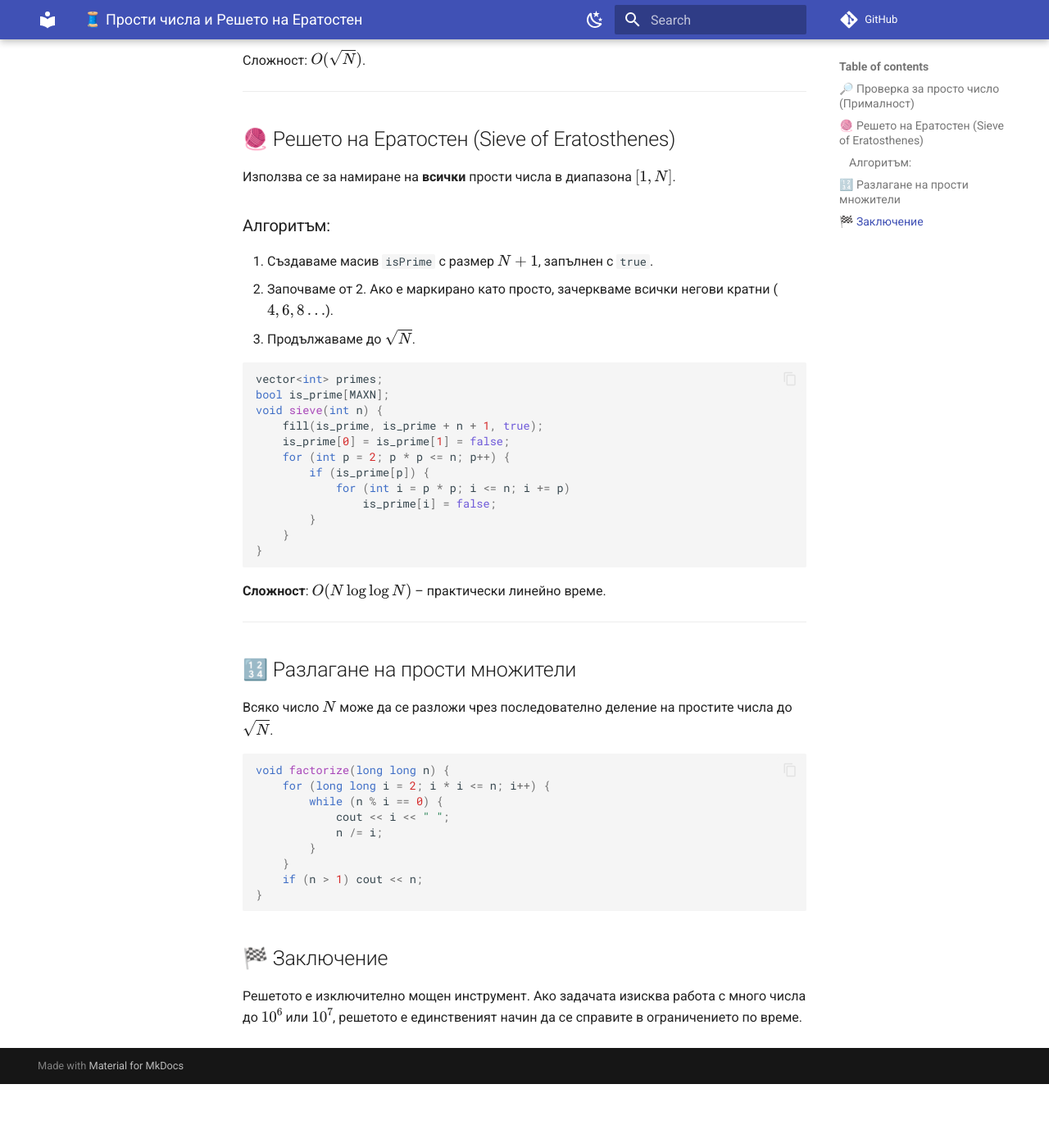
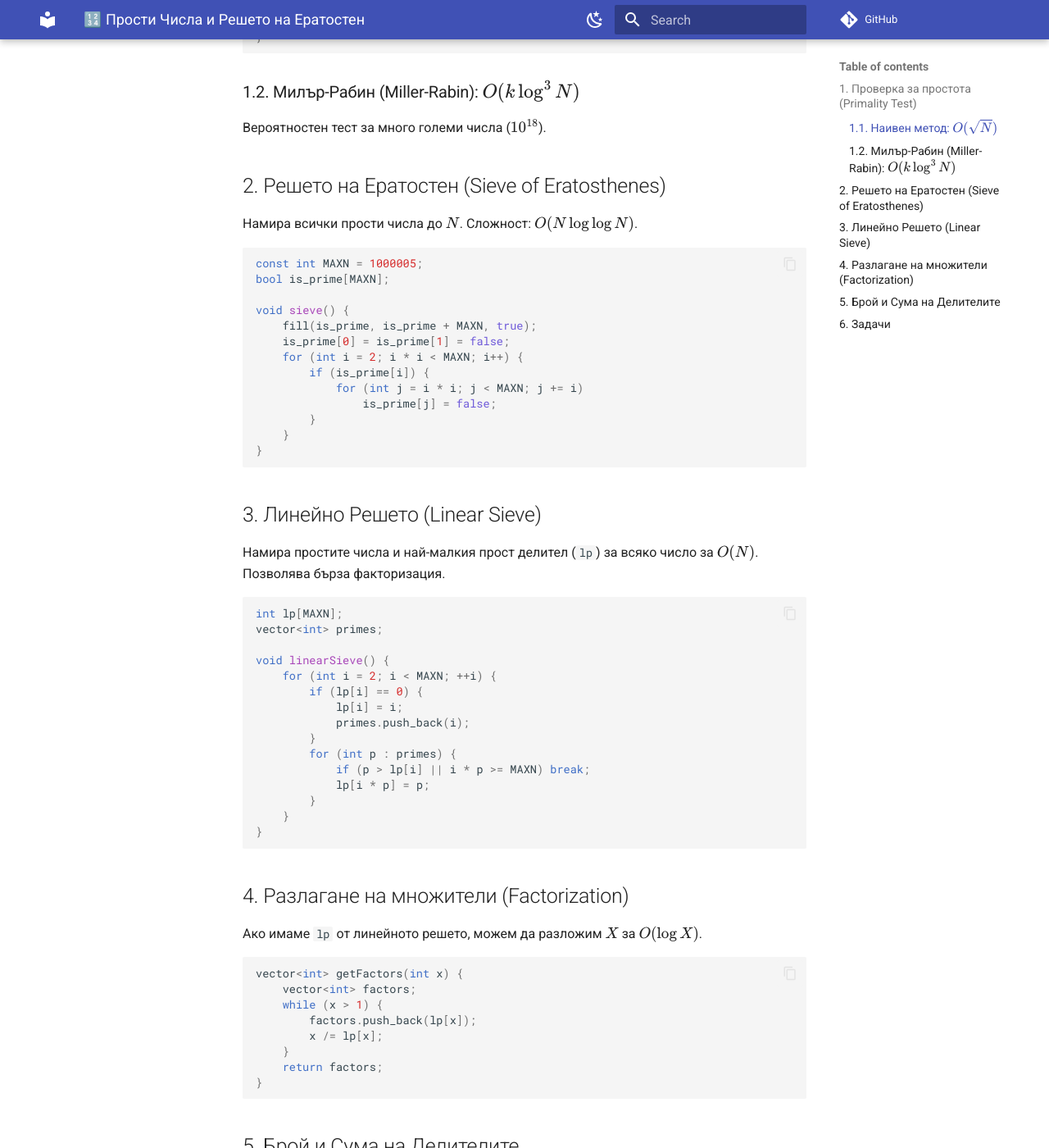
Before and after one commit to KadirYazadzhi/Informatics-Olympiad-Topics, an MkDocs documentation site: the page built from docs/BG/08b.md, in a window 1280 px wide and 1400 px high, scrolled down 550 px. Shown: the whole window at 82% size. Built offline with MkDocs 1.6.1 and Material for MkDocs 9.7.7, drawn with Linux system fonts in a browser that asks for light colours; comment, search, counter and statistics services are not loaded; before the commit the page ends 1872 px from its top, so only the background shows below that; some of the changed text lies outside the part shown.

Commit message:
Expand BG/08b.md: Sieve, Linear Sieve, and Factorization

````diff
--- a/docs/BG/08b.md
+++ b/docs/BG/08b.md
@@ -1,9 +1,11 @@
-# 🧵 Прости числа и Решето на Ератостен
+# 🔢 Прости Числа и Решето на Ератостен
 
-Простите числа са "атомите" на числата. Всяко естествено число $>1$ може да се разложи по уникален начин на произведение от прости числа.
+Простите числа са "атомите" на аритметиката. Всяко число се разлага уникално на прости множители.
 
-## 🔎 Проверка за просто число (Прималност)
-Най-бързият начин да проверим дали $N$ е просто, е да пробваме деление на всички числа до $\sqrt{N}$.
+## 1. Проверка за простота (Primality Test)
+
+### 1.1. Наивен метод: $O(\sqrt{N})$
+Проверяваме делителите от 2 до $\sqrt{N}$.
 ```cpp
 bool isPrime(long long n) {
     if (n < 2) return false;
@@ -13,49 +15,74 @@ bool isPrime(long long n) {
     return true;
 }
 ```
-Сложност: $O(\sqrt{N})$.
 
----
+### 1.2. Милър-Рабин (Miller-Rabin): $O(k \log^3 N)$
+Вероятностен тест за много големи числа ($10^{18}$).
 
-## 🧶 Решето на Ератостен (Sieve of Eratosthenes)
-Използва се за намиране на **всички** прости числа в диапазона $[1, N]$.
+## 2. Решето на Ератостен (Sieve of Eratosthenes)
 
-### Алгоритъм:
-1. Създаваме масив `isPrime` с размер $N+1$, запълнен с `true`.
-2. Започваме от 2. Ако е маркирано като просто, зачеркваме всички негови кратни ($4, 6, 8 \dots$).
-3. Продължаваме до $\sqrt{N}$.
+Намира всички прости числа до $N$.
+Сложност: $O(N \log \log N)$.
+```cpp
+const int MAXN = 1000005;
+bool is_prime[MAXN];
 
-```cpp
-vector<int> primes;
-bool is_prime[MAXN];
-void sieve(int n) {
-    fill(is_prime, is_prime + n + 1, true);
+void sieve() {
+    fill(is_prime, is_prime + MAXN, true);
     is_prime[0] = is_prime[1] = false;
-    for (int p = 2; p * p <= n; p++) {
-        if (is_prime[p]) {
-            for (int i = p * p; i <= n; i += p)
-                is_prime[i] = false;
+    for (int i = 2; i * i < MAXN; i++) {
+        if (is_prime[i]) {
+            for (int j = i * i; j < MAXN; j += i)
+                is_prime[j] = false;
         }
     }
 }
 ```
-**Сложност**: $O(N \log \log N)$ – практически линейно време.
 
----
+## 3. Линейно Решето (Linear Sieve)
 
-## 🔢 Разлагане на прости множители
-Всяко число $N$ може да се разложи чрез последователно деление на простите числа до $\sqrt{N}$.
+Намира простите числа и най-малкия прост делител (`lp`) за всяко число за $O(N)$.
+Позволява бърза факторизация.
+
 ```cpp
-void factorize(long long n) {
-    for (long long i = 2; i * i <= n; i++) {
-        while (n % i == 0) {
-            cout << i << " ";
-            n /= i;
+int lp[MAXN];
+vector<int> primes;
+
+void linearSieve() {
+    for (int i = 2; i < MAXN; ++i) {
+        if (lp[i] == 0) {
+            lp[i] = i;
+            primes.push_back(i);
+        }
+        for (int p : primes) {
+            if (p > lp[i] || i * p >= MAXN) break;
+            lp[i * p] = p;
         }
     }
-    if (n > 1) cout << n;
 }
 ```
 
-## 🏁 Заключение
-Решетото е изключително мощен инструмент. Ако задачата изисква работа с много числа до $10^6$ или $10^7$, решетото е единственият начин да се справите в ограничението по време.
+## 4. Разлагане на множители (Factorization)
+Ако имаме `lp` от линейното решето, можем да разложим $X$ за $O(\log X)$.
+```cpp
+vector<int> getFactors(int x) {
+    vector<int> factors;
+    while (x > 1) {
+        factors.push_back(lp[x]);
+        x /= lp[x];
+    }
+    return factors;
+}
+```
+
+## 5. Брой и Сума на Делителите
+Ако $N = p_1^{a_1} p_2^{a_2} \dots$:
+*   **Брой делители**: $\tau(N) = (a_1+1)(a_2+1)\dots$
+*   **Сума на делители**: $\sigma(N) = \frac{p_1^{a_1+1}-1}{p_1-1} \dots$
+
+## 6. Задачи
+1.  **SPOJ TDPRIMES**: Printing some primes.
+2.  **Codeforces 230B**: T-primes (Squares of primes).
+3.  **Project Euler**: Problem 10 (Summation of primes).
+
+```
````
